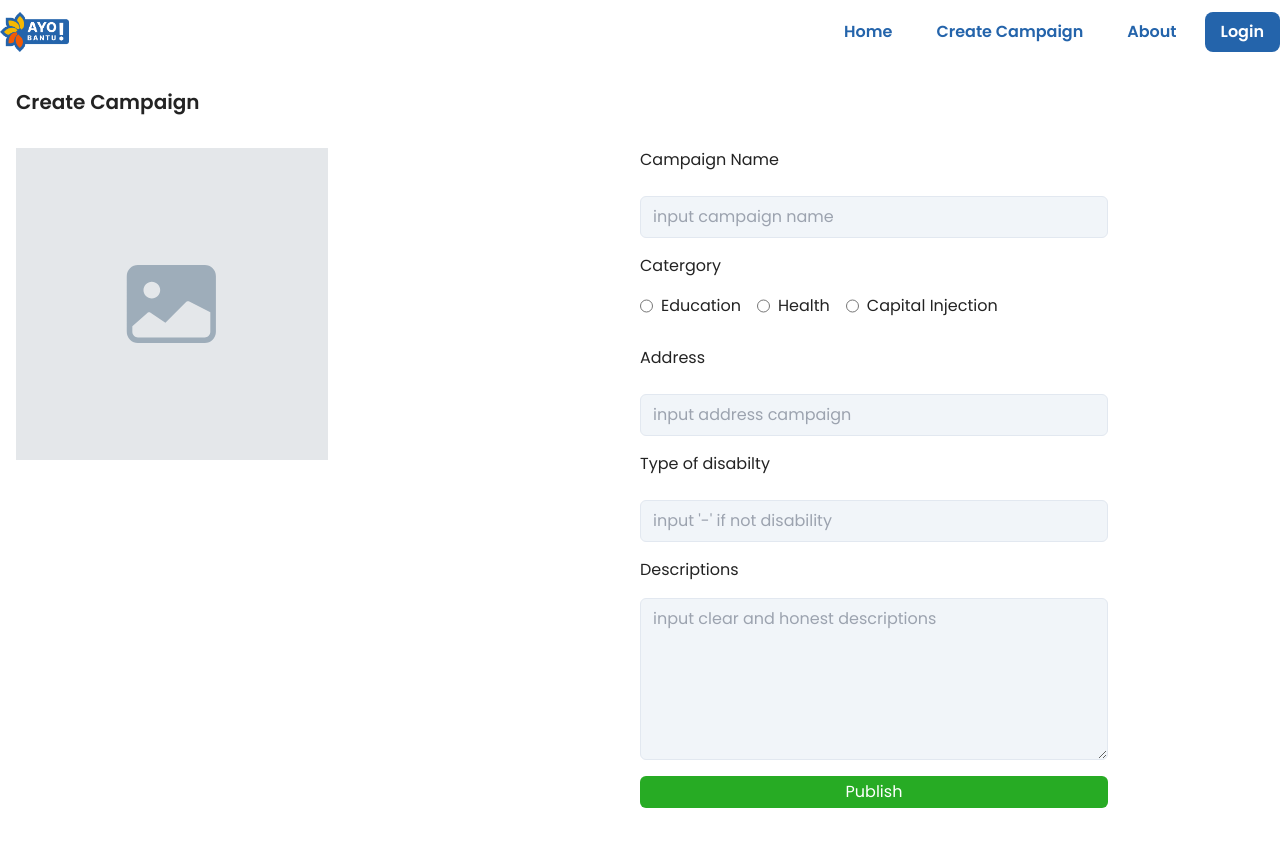
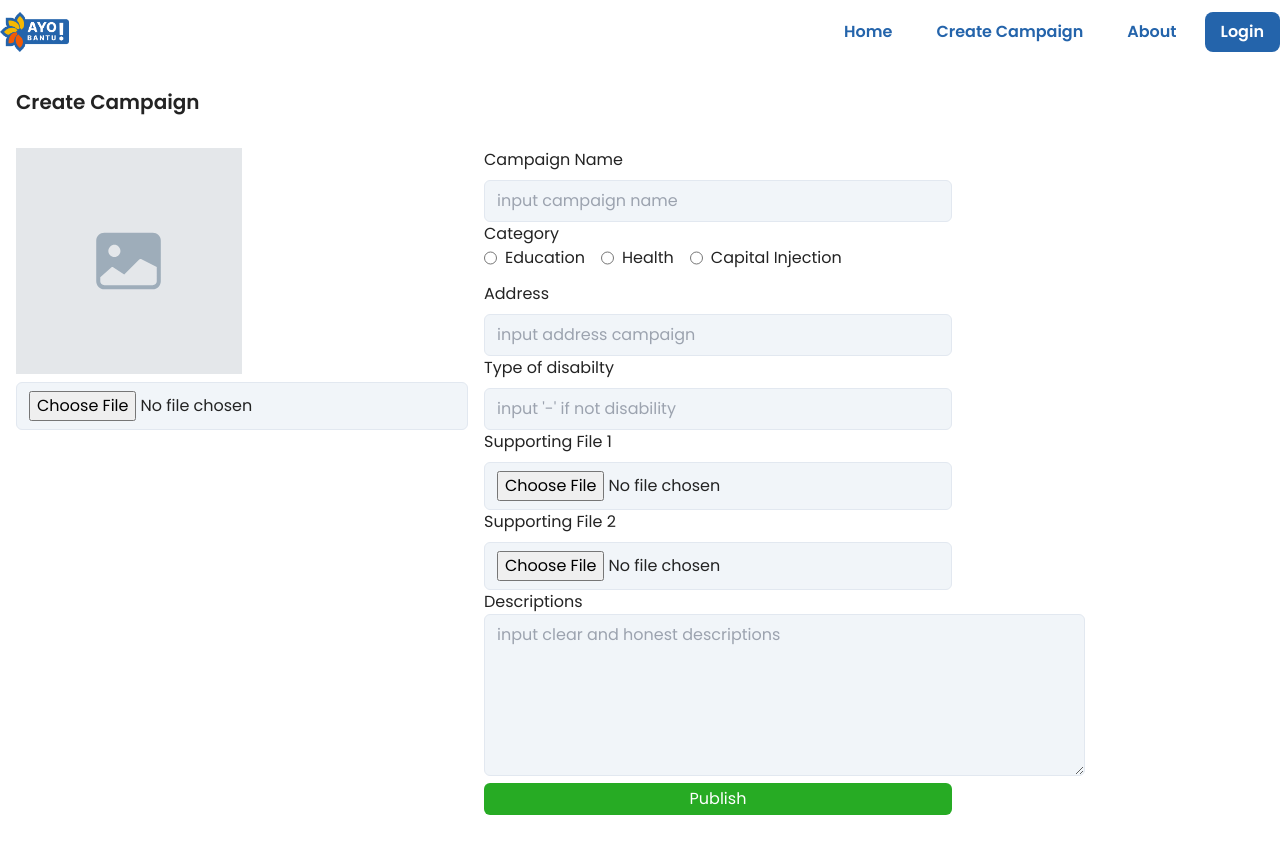
Before and after one commit to FEBE-31/frontend, a React (Vite) app: page /createCampaign in a window 1280 px wide. Shown: the top 854 px of the page. Built offline with nearby package versions, Linux system fonts and the light colour scheme.

Commit message:
update on create-campaign

```diff
--- a/src/api.js
+++ b/src/api.js
@@ -13,3 +13,17 @@ export const getData = async () => {
   console.log(data.data);
   return data.data.data;
 };
+
+export const userCampaign = async (id) => {
+  const data = await axios.get(
+    `https://restful-api-ayobantu-production.up.railway.app/campaign/user/${id}`,
+    {
+      headers: {
+        Authorization: `Bearer ${localStorage.getItem("token")}`,
+      },
+    }
+  );
+
+  console.log(data);
+  return data.data;
+};
--- a/src/app/actions/campaign.js
+++ b/src/app/actions/campaign.js
@@ -4,40 +4,68 @@ export const CAMPAIGN_REQUEST = "CAMPAIGN_REQUEST";
 export const CAMPAIGN_SUCCESS = "CAMPAIGN_SUCCESS";
 export const CAMPAIGN_FAILURE = "CAMPAIGN_FAILURE";
 
-export function campaign(username, password) {
+export function createCampaign(
+  user,
+  title,
+  address,
+  description,
+  image,
+  supportingFile1,
+  supportingFile2,
+  category
+) {
   return (dispatch) => {
-    dispatch({ type: LOGIN_REQUEST });
+    dispatch({ type: CAMPAIGN_REQUEST });
 
     axios
       .post(
-        "https://restful-api-ayobantu-production.up.railway.app/auth/login",
-        { username, password }
+        "https://restful-api-ayobantu-production.up.railway.app/campaign",
+        {
+          user,
+          title,
+          address,
+          description,
+          image,
+          supportingFile1,
+          supportingFile2,
+          category,
+        },
+        {
+          headers: {
+            Authorization: `Bearer ${localStorage.getItem("token")}`,
+          },
+        }
       )
       .then((response) => {
         // Jika login berhasil, simpan token di local storage
-        localStorage.setItem("token", response.data.accessToken);
+
+        localStorage.setItem(
+          "dataCampaign",
+          JSON.stringify(response.data.data)
+        );
+
         dispatch({
-          type: LOGIN_SUCCESS,
-          token: response.data.accessToken,
+          type: CAMPAIGN_SUCCESS,
+          msg: response.data.message,
+          id: response.data.data._id,
         });
 
-        swal({
-          title: "Successfully Login!",
-          text: "Login Success",
-          icon: "success",
-          button: "Hooraaay!",
-        });
+        // swal({
+        //   title: "Successfully Login!",
+        //   text: "Login Success",
+        //   icon: "success",
+        //   button: "Hooraaay!",
+        // });
 
         console.log(response.data);
-        // console.log(response.data);
-        // return response.data;
       })
       .catch((error) => {
         // Jika login gagal, hapus token yang ada di local storage
-        // localStorage.removeItem("token", response.data.accessToken);
+        // localStorage.removeItem("token", response.data.data);
+
         dispatch({
-          type: LOGIN_FAILURE,
-          error: "login gagal!",
+          type: CAMPAIGN_FAILURE,
+          error: "gagal post!",
         });
 
         console.log(error.response.data);
--- a/src/app/actions/login.js
+++ b/src/app/actions/login.js
@@ -1,4 +1,5 @@
 import axios from "axios";
+import swal from "sweetalert";
 
 export const LOGIN_REQUEST = "LOGIN_REQUEST";
 export const LOGIN_SUCCESS = "LOGIN_SUCCESS";
@@ -60,7 +61,7 @@ export function logout() {
   return (dispatch, res) => {
     localStorage.removeItem("token", res.accessToken);
 
-    console.log(res);
+    // console.log(res);
 
     dispatch({
       type: LOGOUT,
--- a/src/app/reducers/campaign.js
+++ b/src/app/reducers/campaign.js
@@ -0,0 +1,39 @@
+import {
+  CAMPAIGN_REQUEST,
+  CAMPAIGN_SUCCESS,
+  CAMPAIGN_FAILURE,
+} from "../actions/campaign";
+
+const initialState = {
+  isFetching: false,
+  msg: null,
+  error: null,
+  id: null,
+};
+
+export default function createCampaign(state = initialState, action) {
+  switch (action.type) {
+    case CAMPAIGN_REQUEST:
+      return {
+        ...state,
+        isFetching: true,
+        error: null,
+      };
+    case CAMPAIGN_SUCCESS:
+      return {
+        ...state,
+        isFetching: false,
+        msg: action.msg,
+        id: action.id,
+        error: null,
+      };
+    case CAMPAIGN_FAILURE:
+      return {
+        ...state,
+        isFetching: false,
+        error: action.error,
+      };
+    default:
+      return state;
+  }
+}
--- a/src/app/store/store.js
+++ b/src/app/store/store.js
@@ -1,11 +1,13 @@
 import { applyMiddleware, combineReducers, createStore } from "redux";
 import login from "../reducers/login";
 import register from "../reducers/register";
+import createCampaign from "../reducers/campaign";
 import thunk from "redux-thunk";
 
 const rootReducers = combineReducers({
   login,
   register,
+  createCampaign,
 });
 
 const store = createStore(rootReducers, applyMiddleware(thunk));
--- a/src/component/Navbar.jsx
+++ b/src/component/Navbar.jsx
@@ -35,7 +35,8 @@ const Navbar = () => {
       setToggle(true);
     }
     // akses ? setToggle(true) : setToggle(false);
-    console.log(akses);
+
+    // console.log(akses);
   }, [akses]);
 
   // console.log(toggle);
--- a/src/pages/CreateCampaign.jsx
+++ b/src/pages/CreateCampaign.jsx
@@ -1,49 +1,179 @@
-import { dummyImage } from "../assets"
-import InputText from "../component/InputText"
+import { useState } from "react";
+import { useDispatch, useSelector } from "react-redux";
+import { useNavigate } from "react-router-dom";
+import { dummyImage } from "../assets";
+import InputText from "../component/InputText";
+import { createCampaign } from "../app/actions/campaign";
 
 const CreateCampaign = () => {
+  const [title, setTitle] = useState();
+  const [address, setAddress] = useState();
+  const [description, setDescription] = useState();
+  const [image, setImage] = useState();
+  const [supportingfile1, setSupportingfile1] = useState();
+  const [supportingfile2, setSupportingfile2] = useState();
+  const [category, setCategory] = useState("");
+
+  const dispatch = useDispatch();
+
+  const selector = useSelector((state) => state);
+
+  const navigation = useNavigate();
+
+  const user = "63969270777960c8e92342bd";
+
+  const handleSubmit = (event) => {
+    event.preventDefault();
+
+    try {
+      dispatch(
+        createCampaign(
+          user,
+          title,
+          address,
+          description,
+          image,
+          supportingfile1,
+          supportingfile2,
+          category
+        )
+      );
+    } catch (error) {
+      console.log(error);
+    }
+
+    console.log({
+      datas: {
+        title: title,
+        address: address,
+        description: description,
+        category: category,
+      },
+    });
+  };
+
+  // console.log(selector.createCampaign);
+
   return (
     <>
       <div className="container mx-auto px-4 mt-6 mb-20">
         <h2 className="text-xl font-semibold">Create Campaign</h2>
         <div className="flex flex-col lg:flex-row justify-between gap-5 mt-8">
-                    <div className="lg:w-1/4">
-                        <img src={dummyImage} alt="" className="lg:w-full" />
+          <form
+            onSubmit={handleSubmit}
+            action=""
+            className="flex gap-4 lg:w-3/4"
+          >
+            <div className="lg:w-1/2 w-full">
+              <img
+                src={dummyImage}
+                alt=""
+                className="lg:w-1/2 bg-cover w-full"
+              />
+              <InputText
+                type="file"
+                onChange={(event) => setImage(event.target.value)}
+                value={image || ""}
+              />
             </div>
             <div className="lg:w-1/2">
-                        <form action="" className="flex flex-col gap-4 lg:w-3/4">
               <label htmlFor="Name">Campaign Name</label>
-                            <InputText type="text" placeholder="input campaign name" />
-                            <label htmlFor="Kategori">Catergory</label>
+              <InputText
+                type="text"
+                placeholder="input campaign name"
+                value={title || ""}
+                onChange={(event) => setTitle(event.target.value)}
+              />
 
+              <label htmlFor="Kategori">Category</label>
               {/* input type checkbox */}
               <div className="flex gap-4 mb-3">
                 <div className="flex gap-2">
-                                    <input type="radio" name="" id="" />
+                  <input
+                    type="radio"
+                    name=""
+                    id=""
+                    value="Education"
+                    checked={category === "Education"}
+                    onChange={(event) => setCategory(event.target.value)}
+                  />
                   <label htmlFor="">Education</label>
                 </div>
                 <div className="flex gap-2">
-                                    <input type="radio" name="" id="" />
+                  <input
+                    type="radio"
+                    name=""
+                    id=""
+                    value="Health"
+                    checked={category === "Health"}
+                    onChange={(event) => setCategory(event.target.value)}
+                  />
                   <label htmlFor="">Health</label>
                 </div>
                 <div className="flex gap-2">
-                                    <input type="radio" name="" id="" />
+                  <input
+                    type="radio"
+                    name=""
+                    id=""
+                    value="Capital Injection"
+                    checked={category === "Capital Injection"}
+                    onChange={(event) => setCategory(event.target.value)}
+                  />
                   <label htmlFor="">Capital Injection</label>
                 </div>
               </div>
+
               <label htmlFor="Name">Address</label>
-                            <InputText type="text" placeholder="input address campaign" />
+              <InputText
+                type="text"
+                placeholder="input address campaign"
+                value={address || ""}
+                onChange={(event) => setAddress(event.target.value)}
+              />
+
               <label htmlFor="Name">Type of disabilty</label>
-                            <InputText type="text" placeholder="input '-' if not disability" />
+              <InputText
+                type="text"
+                placeholder="input '-' if not disability"
+              />
+
+              <label htmlFor="Name">Supporting File 1</label>
+              <InputText
+                type="file"
+                onChange={(event) => setSupportingfile1(event.target.value)}
+                value={supportingfile1 || ""}
+              />
+
+              <label htmlFor="Name">Supporting File 2</label>
+              <InputText
+                type="file"
+                onChange={(event) => setSupportingfile2(event.target.value)}
+                value={supportingfile2 || ""}
+              />
+
               <label htmlFor="Deskripsi">Descriptions</label>
-                            <textarea className="outline-none bg-slate-100 border border-slate-200 px-3 py-2 rounded-md" name="" id="" cols="40" rows="6" placeholder="input clear and honest descriptions"></textarea>
-                            <button type="submit" className="w-full py-1 bg-succes-color text-white rounded-md hover:bg-green-700">Publish</button>
+              <textarea
+                className="outline-none bg-slate-100 border border-slate-200 px-3 py-2 rounded-md"
+                name=""
+                id=""
+                cols="40"
+                rows="6"
+                placeholder="input clear and honest descriptions"
+                value={description || ""}
+                onChange={(event) => setDescription(event.target.value)}
+              ></textarea>
+              <button
+                type="submit"
+                className="w-full py-1 bg-succes-color text-white rounded-md hover:bg-green-700"
+              >
+                Publish
+              </button>
+            </div>
           </form>
         </div>
       </div>
-            </div>
     </>
-    )
-}
+  );
+};
 
-export default CreateCampaign
+export default CreateCampaign;
--- a/src/pages/HomePage.jsx
+++ b/src/pages/HomePage.jsx
@@ -3,10 +3,12 @@ import Heading from "../component/Heading";
 import ListCard from "../component/ListCard";
 
 const HomePage = () => {
+  const selector = useSelector((state) => state);
+
   return (
     <>
       <Heading />
-      <ListCard />
+      {/* <ListCard /> */}
     </>
   );
 };
--- a/src/pages/UserCampagin.jsx
+++ b/src/pages/UserCampagin.jsx
@@ -1,17 +1,42 @@
-import NullCampaign from "../component/NullCampaign"
+import NullCampaign from "../component/NullCampaign";
 import { BsFillPlusCircleFill } from "react-icons/bs";
 import { Link } from "react-router-dom";
+import { useSelector } from "react-redux";
+import { userCampaign } from "../api";
+import { useEffect } from "react";
 
 const UserCampaign = () => {
-    return (
-        <>
-            <NullCampaign />
-            <Link to='/createCampaign' className='add fixed flex gap-2 items-center'>
-                <p className="hidden md:flex py-1 px-2 text-white bg-main-color hover:bg-second-color rounded-lg shadow-lg">Add Campagin</p>
-                <BsFillPlusCircleFill fontSize='2em' className="text-main-color hover:text-second-color shadow-lg rounded-full" />
-            </Link>
-        </>
-    )
-}
+  const selector = useSelector((state) => state);
 
-export default UserCampaign
+  console.log(selector);
+
+  const dataId = localStorage.getItem("dataCampaign");
+  const obj = JSON.parse(dataId);
+
+  console.log(obj);
+
+  const user = "63969270777960c8e92342bd";
+
+  useEffect(() => {
+    userCampaign(user).then((res) => {
+      console.log(res);
+    });
+  }, []);
+
+  return (
+    <>
+      <NullCampaign />
+      <Link to="/createCampaign" className="add fixed flex gap-2 items-center">
+        <p className="hidden md:flex py-1 px-2 text-white bg-main-color hover:bg-second-color rounded-lg shadow-lg">
+          Add Campagin
+        </p>
+        <BsFillPlusCircleFill
+          fontSize="2em"
+          className="text-main-color hover:text-second-color shadow-lg rounded-full"
+        />
+      </Link>
+    </>
+  );
+};
+
+export default UserCampaign;
```
Lines whose indentation alone changed are shown as unchanged.
